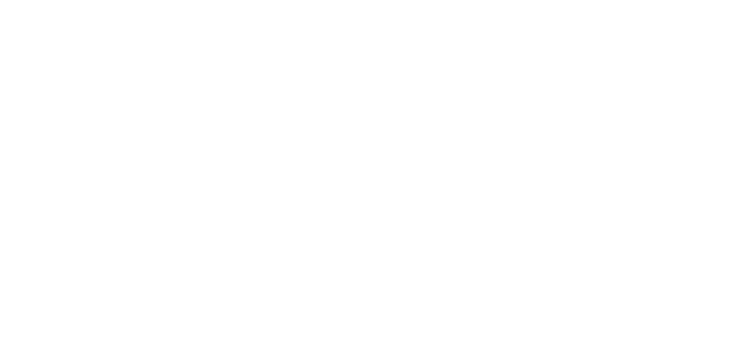
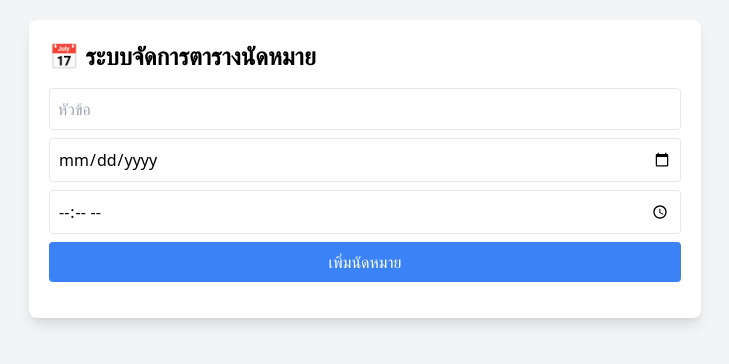
Before and after one commit to Boonyakid-Poompeng/hw4-3, a plain HTML site: page index.html in a window 1280 px wide. Shown: the whole page, without its empty margins (275-1004 px from the left). Drawn offline with nearby package versions, Linux system fonts and the light colour scheme.

Commit message:
เพิ่มฟอร์มนัดหมาย

```diff
--- a/index.html
+++ b/index.html
@@ -9,8 +9,19 @@
     <script src="https://cdn.tailwindcss.com"></script>
 </head>
 
-<body>
+<body class="bg-gray-100 p-5">
+    <div class="max-w-2xl mx-auto bg-white p-5 shadow-lg rounded-lg">
+        <h1 class="text-2xl font-bold mb-4">📅 ระบบจัดการตารางนัดหมาย</h1>
 
+        <!-- ฟอร์มเพิ่มนัดหมาย -->
+        <form id="appointment-form" class="mb-4">
+            <input type="text" id="title" placeholder="หัวข้อ" class="w-full p-2 border rounded mb-2" required>
+            <input type="date" id="date" class="w-full p-2 border rounded mb-2" required>
+            <input type="time" id="startTime" class="w-full p-2 border rounded mb-2" required>
+            <button type="submit" class="bg-blue-500 text-white p-2 rounded w-full">เพิ่มนัดหมาย</button>
+        </form>
+
+    </div>
 </body>
 
 </html>
```
